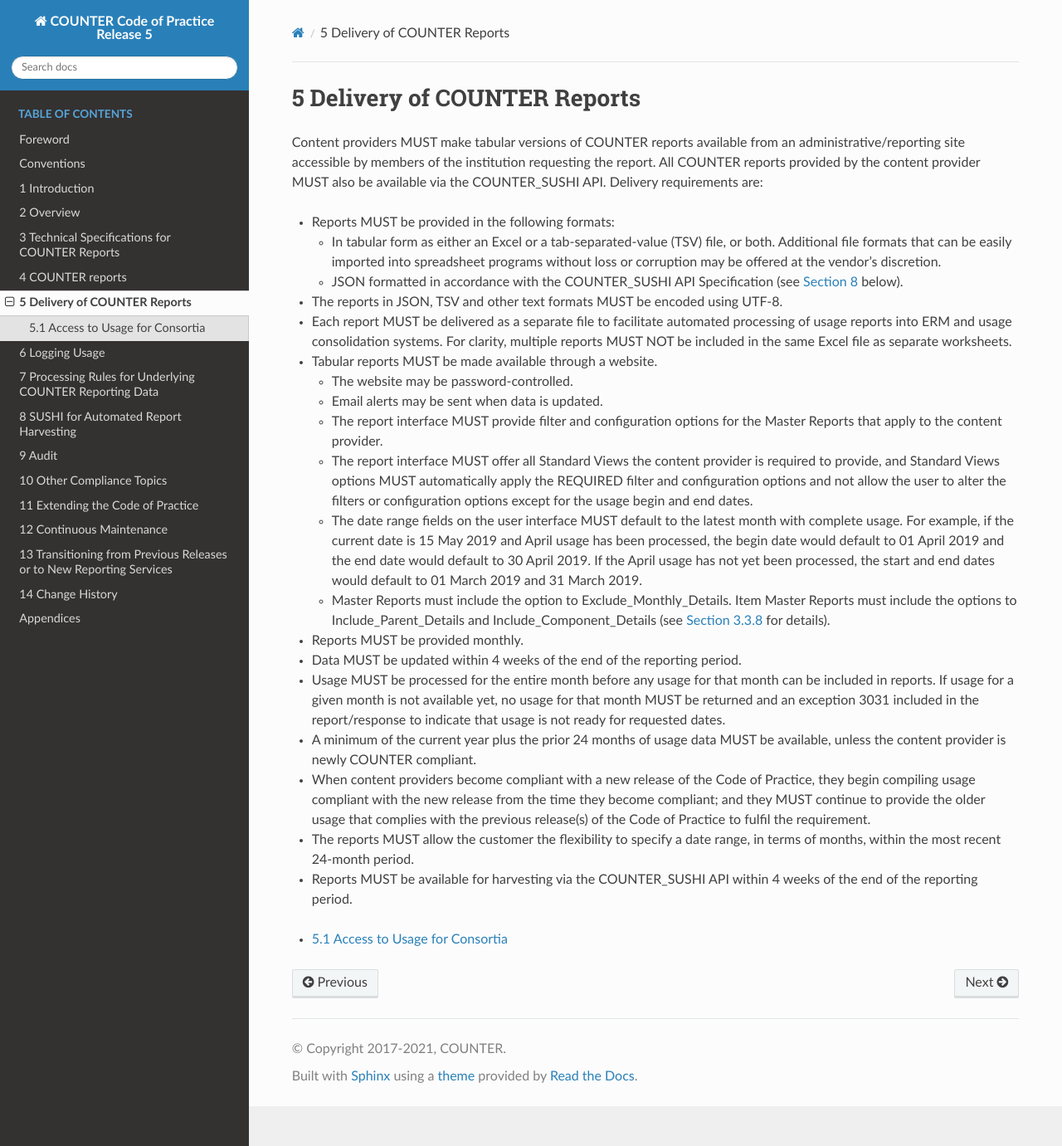
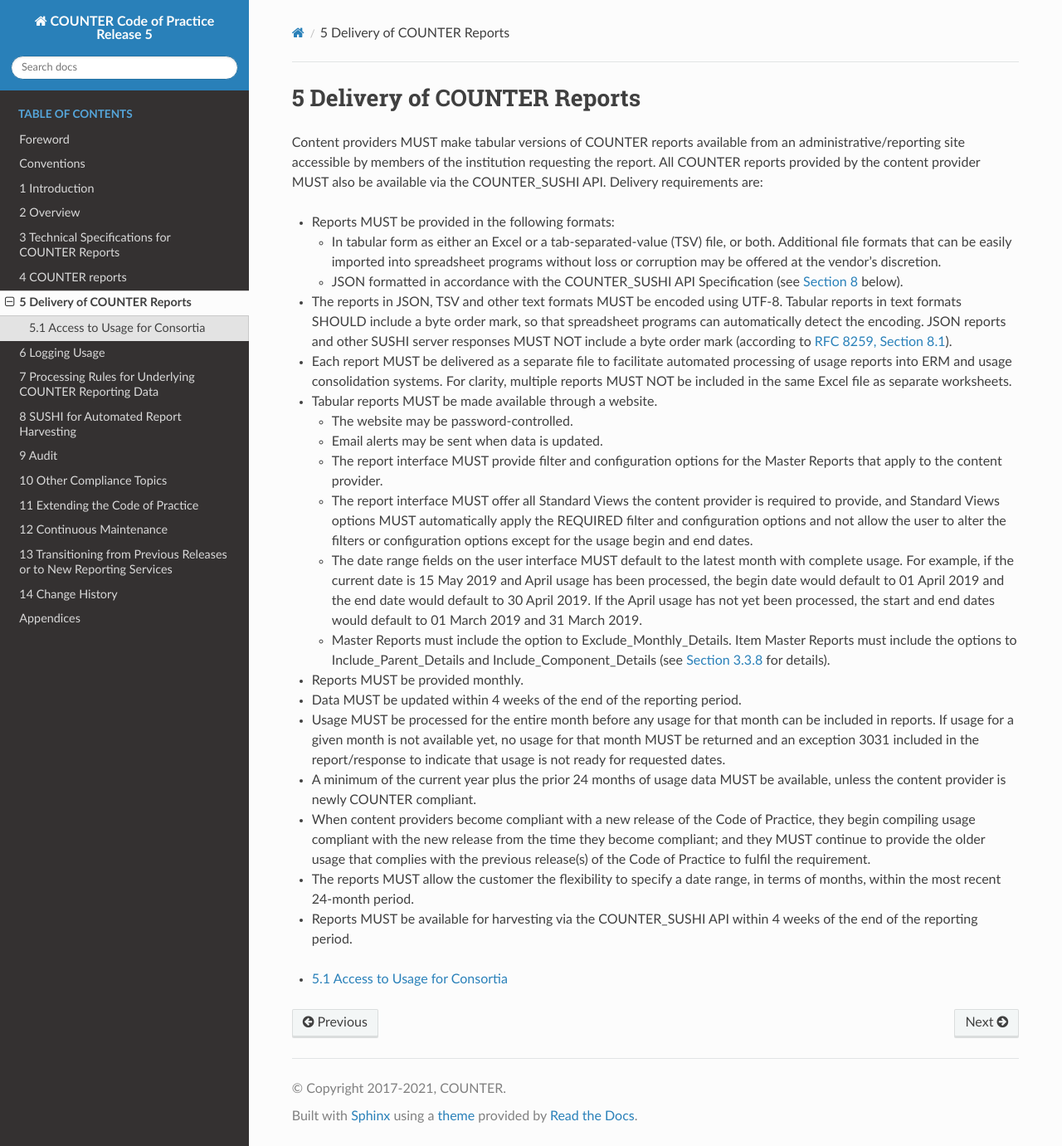
Before and after one commit to Project-Counter/cop5, a Sphinx documentation site: the page built from source/05-delivery/index.rst, in a window 1280 px wide and 1381 px high. Shown: the whole window at 83% size. Built offline with Sphinx 7.4.7 and the Read the Docs theme 2.0.0, drawn with Linux system fonts in a browser that asks for light colours.

Commit message:
Clarify rules for using byte order marks in reports in text formats

```diff
--- a/source/05-delivery/index.rst
+++ b/source/05-delivery/index.rst
@@ -14,7 +14,7 @@ Content providers MUST make tabular versions of COUNTER reports available from a
   * In tabular form as either an Excel or a tab-separated-value (TSV) file, or both. Additional file formats that can be easily imported into spreadsheet programs without loss or corruption may be offered at the vendor's discretion.
   * JSON formatted in accordance with the COUNTER_SUSHI API Specification (see :numref:`sushi` below).
 
-* The reports in JSON, TSV and other text formats MUST be encoded using UTF-8.
+* The reports in JSON, TSV and other text formats MUST be encoded using UTF-8. Tabular reports in text formats SHOULD include a byte order mark, so that spreadsheet programs can automatically detect the encoding. JSON reports and other SUSHI server responses MUST NOT include a byte order mark (according to `RFC 8259, Section 8.1 <https://datatracker.ietf.org/doc/html/rfc8259#section-8.1>`_).
 * Each report MUST be delivered as a separate file to facilitate automated processing of usage reports into ERM and usage consolidation systems. For clarity, multiple reports MUST NOT be included in the same Excel file as separate worksheets.
 * Tabular reports MUST be made available through a website.
 
```
